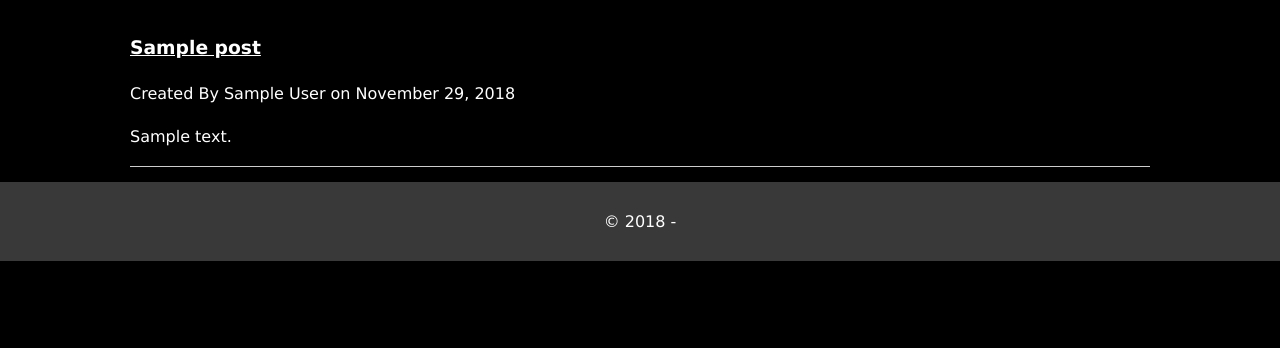
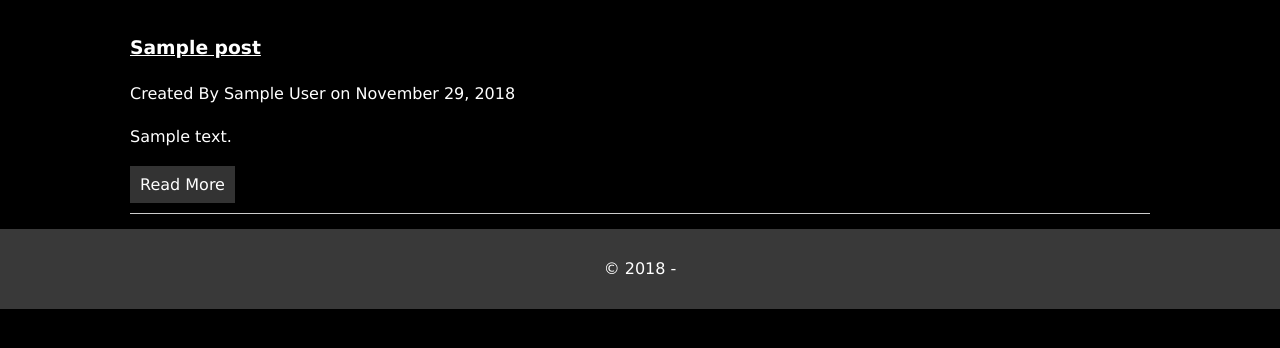
Before and after one commit to jacekjp/wp, a WordPress theme: template themes/jjpbasic/index.php in a window 1280 px wide. Shown: the part 77-425 px from the top of the page. Run offline with PHP 8.4 and a stand-in for WordPress, Linux system fonts and the light colour scheme; the site name, menu and one post (Sample post) are stand-ins, and other content is empty.

Commit message:
add read more button

```diff
--- a/themes/jjpbasic/index.php
+++ b/themes/jjpbasic/index.php
@@ -14,6 +14,9 @@
                         Created By <?php the_author(); ?> on <?php the_time(get_option('date_format')); ?>
                     </div>
                     <?php the_content(); ?>
+                    <a class="button" href="<?php the_permalink(); ?>">
+                        Read More
+                    </a>
                 </article>
             <?php endwhile; ?>
         <?php else : ?>
--- a/themes/jjpbasic/style.css
+++ b/themes/jjpbasic/style.css
@@ -51,4 +51,14 @@ footer {
 
 article.post{
     border-bottom: 1px #ccc solid;
+    overflow: hidden;
 }
+
+article.post a.button {
+    display: inline-block;
+    background: #333;
+    color: #fff;
+    padding: 5px 10px;
+    margin-bottom: 10px;
+    text-decoration: none;
+}
```
